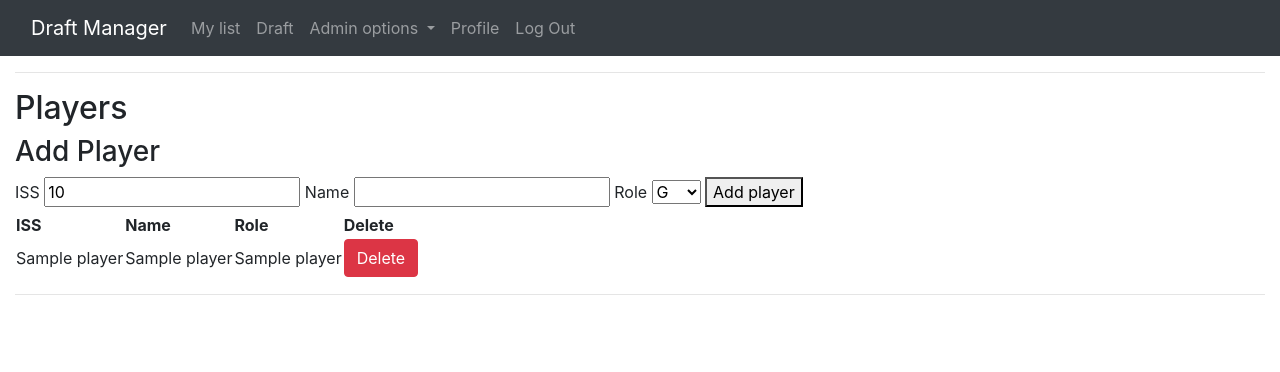
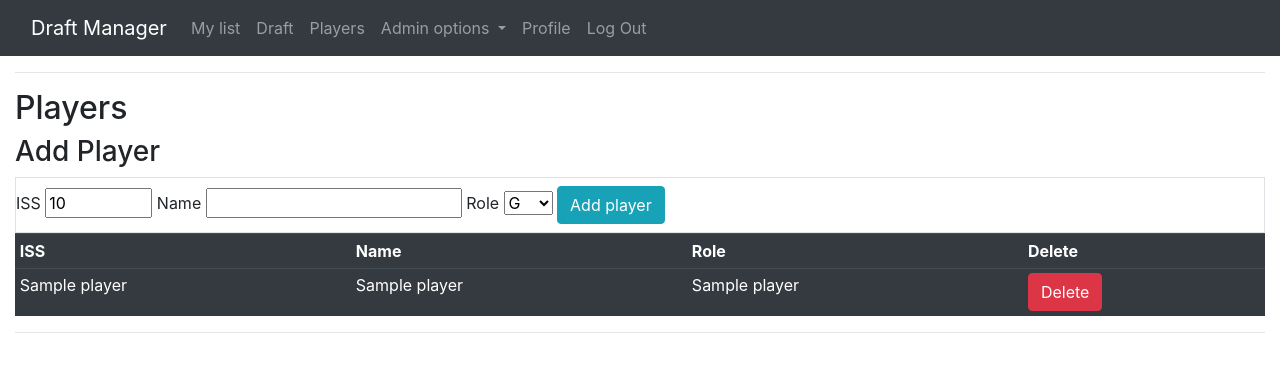
Before and after one commit to juaxE/DraftManager, a Flask app: template templates/players.html in a window 1280 px wide. Shown: the top 372 px of the page. Run offline with Flask 3, Linux system fonts and the light colour scheme; the visitor is signed in with stand-in values (Sample User, id 1); the template is opened without the code that fills it: most values are stand-ins (such as "Sample title", 1, 10 or a date in 2020).

Commit message:
Players page now uses bootstrap. It's now also in the navbar for normal users, admin has more options

```diff
--- a/templates/draft.html
+++ b/templates/draft.html
@@ -4,7 +4,7 @@
 <h2 class="display-5 fw-bold">Draft</h2>
 {% if session.admin %}
 
-<div class="row">
+<div class="d-flex gap-2 justify-content-left py-2">
     <div>
         <form action="/makeNextPick" method="POST">
             <button type="submit" class="btn btn-primary" {% if not players_available or picks_left == 0 %} disabled {% endif %}>Make next pick</button>
--- a/templates/layout.html
+++ b/templates/layout.html
@@ -21,6 +21,8 @@
                                 <a class="nav-link" href="/list">My list</a>
                             <li class="nav-item"></li>
                                 <a class="nav-link" href="/draft">Draft</a>
+                            <li class="nav-item"></li>
+                                <a class="nav-link" href="/players">Players</a>
                             {% if session.admin %}
                             <li class="nav-item dropdown">
                                 <a class="nav-link dropdown-toggle" href="#" role="button" data-bs-toggle="dropdown" aria-expanded="false">
--- a/templates/players.html
+++ b/templates/players.html
@@ -5,13 +5,14 @@
 {% if session.admin %}
 
 <h3>Add Player</h3>
-<form action="/addPlayer" method="POST">
-    <label>ISS</label>
-        <input name="iss" type="number" min ="1" {% if players_list %} value="{{players_list[0][1]+1}}" {% endif %}>
-    <label>Name</label>
+<div class="d-flex gap-2 justify-content-left py-2 border">
+    <form action="/addPlayer" method="POST">
+        <label>ISS</label>
+        <input name="iss" type="number" min ="1" max="5000" {% if players_list %} value="{{players_list[0][1]+1}}" {% endif %}>
+        <label>Name</label>
         <input name="name" type="text" maxlength="100">
-    <label>Role</label>
-        <select name="role">
+        <label>Role</label>
+        <select class="form-select" name="role">
             <option value="G">G</option>
             <option value="LD">LD</option>
             <option value="RD">RD</option>
@@ -19,28 +20,33 @@
             <option value="C">C</option>
             <option value="RW">RW</option>
         </select>
-    <button type="submit">Add player</button>
-</form>
+        <button class="btn btn-info" type="submit">Add player</button>
+    </form>
+</div>
 
 {% endif %}
-<table>
+<table class="table table-sm table-dark">
     <tr>
         <th>ISS</th>
         <th>Name</th>
         <th>Role</th>
+        {% if session.admin %}
         <th>Delete</th>
+        {% endif %}
     </tr>
 {% for player in players_list %}
 <tr>
     <td>{{ player[1] }}</td>
     <td>{{ player[2] }}</td>
     <td>{{ player[3] }}</td>
+    {% if session.admin %}
     <td>
         <form method="post" action="/deletePlayer">
             <input type="hidden" name="id" value="{{ player[0] }}">
             <button class="btn btn-danger" type="submit">Delete</button>
         </form>
     </td>
+    {% endif %}
 </tr>
 {% endfor %}
 </table>
```
